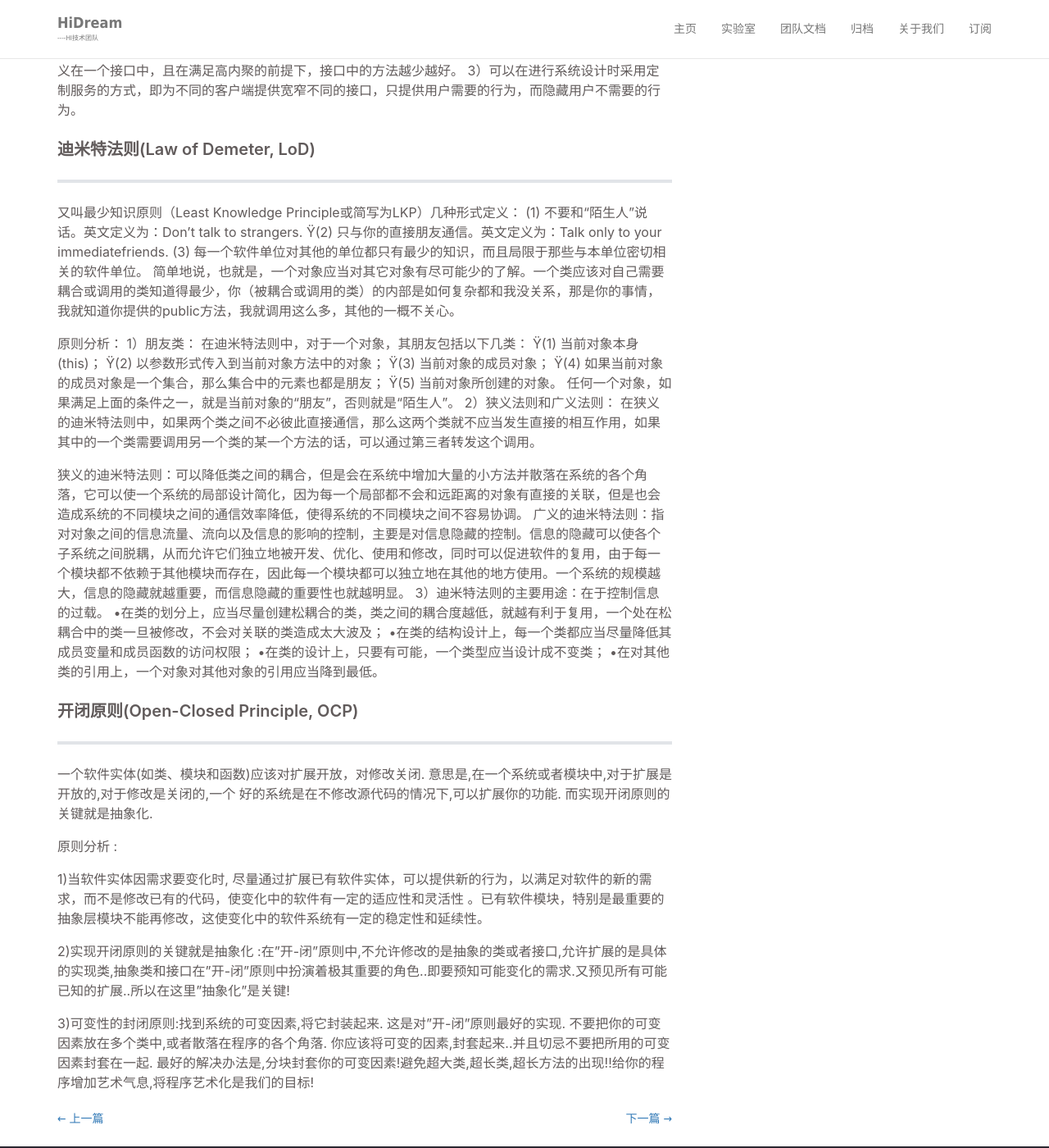
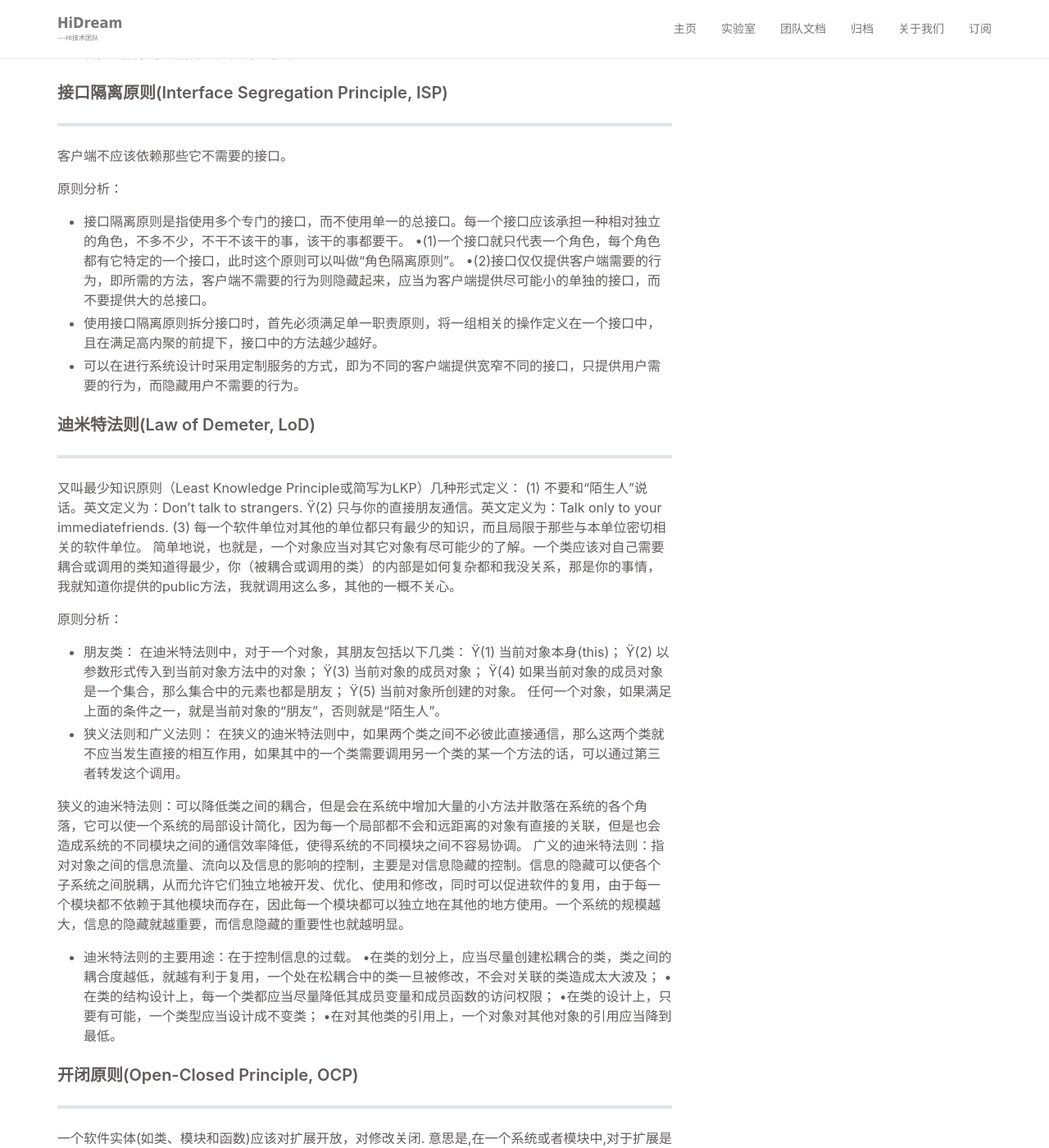
Before and after one commit to DreamHi/DreamHi.github.io, a Jekyll site: the page built from _posts/others/2017-08-21-设计模式六大原则.md, in a window 1280 px wide and 1400 px high, scrolled down 1483 px. Shown: the whole window at 82% size. Built offline with Jekyll 4.4.1, drawn with Linux system fonts in a browser that asks for light colours; comment, search, counter and statistics services are not loaded; some of the changed text lies outside the part shown.

Commit message:
Update 2017-08-21-设计模式六大原则.md

```diff
--- a/_posts/others/2017-08-21-设计模式六大原则.md
+++ b/_posts/others/2017-08-21-设计模式六大原则.md
@@ -22,9 +22,9 @@
 单一职责原则是实现高内聚、低耦合
 
 原则分析：
-1)一个类（或者大到模块，小到方法）承担的职责越多，它被复用的可能性越小，而且如果一个类承担的职责过多，就相当于将这些职责耦合在一起，当其中一个职责变化时，可能会影响其他职责的运作。
-2)类的职责主要包括两个方面：数据职责和行为职责，数据职责通过其属性来体现，而行为职责通过其方法来体现。
-3)单一职责原则是实现高内聚、低耦合的指导方针，在很多代码重构手法中都能找到它的存在，它是最简单但又最难运用的原则，需要设计人员发现类的不同职责并将其分离，而发现类的多重职责需要设计人员具有较强的分析设计能力和相关重构经验。
+* 一个类（或者大到模块，小到方法）承担的职责越多，它被复用的可能性越小，而且如果一个类承担的职责过多，就相当于将这些职责耦合在一起，当其中一个职责变化时，可能会影响其他职责的运作。
+* 类的职责主要包括两个方面：数据职责和行为职责，数据职责通过其属性来体现，而行为职责通过其方法来体现。
+* 单一职责原则是实现高内聚、低耦合的指导方针，在很多代码重构手法中都能找到它的存在，它是最简单但又最难运用的原则，需要设计人员发现类的不同职责并将其分离，而发现类的多重职责需要设计人员具有较强的分析设计能力和相关重构经验。
 
 ### 里氏代换原则(Liskov Substitution Principle, LSP)
 --------
@@ -32,9 +32,9 @@
 所有引用基类（父类）的地方必须能透明地使用其子类的对象。即子类能够必须能够替换基类能够从出现的地方。子类也能在基类 的基础上新增行为。
 
 原则分析：
-1）讲的是基类和子类的关系，只有这种关系存在时，里氏代换原则才存在。正方形是长方形是理解里氏代换原则的经典例子。
-2）里氏代换原则可以通俗表述为：在软件中如果能够使用基类对象，那么一定能够使用其子类对象。把基类都替换成它的子类，程序将不会产生任何错误和异常，反过来则不成立，如果一个软件实体使用的是一个子类的话，那么它不一定能够使用基类。
-3）里氏代换原则是实现开闭原则的重要方式之一，由于使用基类对象的地方都可以使用子类对象，因此在程序中尽量使用基类类型来对对象进行定义，而在运行时再确定其子类类型，用子类对象来替换父类对象。
+* 讲的是基类和子类的关系，只有这种关系存在时，里氏代换原则才存在。正方形是长方形是理解里氏代换原则的经典例子。
+* 里氏代换原则可以通俗表述为：在软件中如果能够使用基类对象，那么一定能够使用其子类对象。把基类都替换成它的子类，程序将不会产生任何错误和异常，反过来则不成立，如果一个软件实体使用的是一个子类的话，那么它不一定能够使用基类。
+* 里氏代换原则是实现开闭原则的重要方式之一，由于使用基类对象的地方都可以使用子类对象，因此在程序中尽量使用基类类型来对对象进行定义，而在运行时再确定其子类类型，用子类对象来替换父类对象。
 
 ### 依赖倒转原则(Dependency Inversion  Principle, DIP)
 --------
@@ -43,20 +43,20 @@
 2）要针对接口编程，不针对实现编程。
 
 原则分析：
-1）如果说开闭原则是面向对象设计的目标,依赖倒转原则是到达面向设计"开闭"原则的手段..如果要达到最好的"开闭"原则,就要尽量的遵守依赖倒转原则. 可以说依赖倒转原则是对"抽象化"的最好规范! 我个人感觉,依赖倒转原则也是里氏代换原则的补充..你理解了里氏代换原则,再来理解依赖倒转原则应该是很容易的。
-2）依赖倒转原则的常用实现方式之一是在代码中使用抽象类，而将具体类放在配置文件中。
-3）类之间的耦合：零耦合关系，具体耦合关系，抽象耦合关系。依赖倒转原则要求客户端依赖于抽象耦合，以抽象方式耦合是依赖倒转原则的关键。
+* 如果说开闭原则是面向对象设计的目标,依赖倒转原则是到达面向设计"开闭"原则的手段..如果要达到最好的"开闭"原则,就要尽量的遵守依赖倒转原则. 可以说依赖倒转原则是对"抽象化"的最好规范! 我个人感觉,依赖倒转原则也是里氏代换原则的补充..你理解了里氏代换原则,再来理解依赖倒转原则应该是很容易的。
+* 依赖倒转原则的常用实现方式之一是在代码中使用抽象类，而将具体类放在配置文件中。
+* 类之间的耦合：零耦合关系，具体耦合关系，抽象耦合关系。依赖倒转原则要求客户端依赖于抽象耦合，以抽象方式耦合是依赖倒转原则的关键。
 
 ### 接口隔离原则(Interface  Segregation Principle, ISP)
 --------
 客户端不应该依赖那些它不需要的接口。
 
 原则分析：
-1）接口隔离原则是指使用多个专门的接口，而不使用单一的总接口。每一个接口应该承担一种相对独立的角色，不多不少，不干不该干的事，该干的事都要干。
+* 接口隔离原则是指使用多个专门的接口，而不使用单一的总接口。每一个接口应该承担一种相对独立的角色，不多不少，不干不该干的事，该干的事都要干。
  •(1)一个接口就只代表一个角色，每个角色都有它特定的一个接口，此时这个原则可以叫做“角色隔离原则”。
  •(2)接口仅仅提供客户端需要的行为，即所需的方法，客户端不需要的行为则隐藏起来，应当为客户端提供尽可能小的单独的接口，而不要提供大的总接口。
-2）使用接口隔离原则拆分接口时，首先必须满足单一职责原则，将一组相关的操作定义在一个接口中，且在满足高内聚的前提下，接口中的方法越少越好。
-3）可以在进行系统设计时采用定制服务的方式，即为不同的客户端提供宽窄不同的接口，只提供用户需要的行为，而隐藏用户不需要的行为。
+* 使用接口隔离原则拆分接口时，首先必须满足单一职责原则，将一组相关的操作定义在一个接口中，且在满足高内聚的前提下，接口中的方法越少越好。
+* 可以在进行系统设计时采用定制服务的方式，即为不同的客户端提供宽窄不同的接口，只提供用户需要的行为，而隐藏用户不需要的行为。
 
 ### 迪米特法则(Law of  Demeter, LoD)
 --------
@@ -67,7 +67,7 @@
 简单地说，也就是，一个对象应当对其它对象有尽可能少的了解。一个类应该对自己需要耦合或调用的类知道得最少，你（被耦合或调用的类）的内部是如何复杂都和我没关系，那是你的事情，我就知道你提供的public方法，我就调用这么多，其他的一概不关心。
 
 原则分析：
-1）朋友类：
+* 朋友类：
 在迪米特法则中，对于一个对象，其朋友包括以下几类：
 Ÿ(1) 当前对象本身(this)；
 Ÿ(2) 以参数形式传入到当前对象方法中的对象；
@@ -75,12 +75,12 @@
 Ÿ(4) 如果当前对象的成员对象是一个集合，那么集合中的元素也都是朋友；
 Ÿ(5) 当前对象所创建的对象。
 任何一个对象，如果满足上面的条件之一，就是当前对象的“朋友”，否则就是“陌生人”。
-2）狭义法则和广义法则：
+* 狭义法则和广义法则：
 在狭义的迪米特法则中，如果两个类之间不必彼此直接通信，那么这两个类就不应当发生直接的相互作用，如果其中的一个类需要调用另一个类的某一个方法的话，可以通过第三者转发这个调用。
 
 狭义的迪米特法则：可以降低类之间的耦合，但是会在系统中增加大量的小方法并散落在系统的各个角落，它可以使一个系统的局部设计简化，因为每一个局部都不会和远距离的对象有直接的关联，但是也会造成系统的不同模块之间的通信效率降低，使得系统的不同模块之间不容易协调。
 广义的迪米特法则：指对对象之间的信息流量、流向以及信息的影响的控制，主要是对信息隐藏的控制。信息的隐藏可以使各个子系统之间脱耦，从而允许它们独立地被开发、优化、使用和修改，同时可以促进软件的复用，由于每一个模块都不依赖于其他模块而存在，因此每一个模块都可以独立地在其他的地方使用。一个系统的规模越大，信息的隐藏就越重要，而信息隐藏的重要性也就越明显。
-3）迪米特法则的主要用途：在于控制信息的过载。
+* 迪米特法则的主要用途：在于控制信息的过载。
 •在类的划分上，应当尽量创建松耦合的类，类之间的耦合度越低，就越有利于复用，一个处在松耦合中的类一旦被修改，不会对关联的类造成太大波及；
 •在类的结构设计上，每一个类都应当尽量降低其成员变量和成员函数的访问权限；
 •在类的设计上，只要有可能，一个类型应当设计成不变类；
@@ -92,8 +92,6 @@
 
 原则分析 :
 
-1)当软件实体因需求要变化时, 尽量通过扩展已有软件实体，可以提供新的行为，以满足对软件的新的需求，而不是修改已有的代码，使变化中的软件有一定的适应性和灵活性 。已有软件模块，特别是最重要的抽象层模块不能再修改，这使变化中的软件系统有一定的稳定性和延续性。
-
-2)实现开闭原则的关键就是抽象化 :在"开-闭"原则中,不允许修改的是抽象的类或者接口,允许扩展的是具体的实现类,抽象类和接口在"开-闭"原则中扮演着极其重要的角色..即要预知可能变化的需求.又预见所有可能已知的扩展..所以在这里"抽象化"是关键!
-
-3)可变性的封闭原则:找到系统的可变因素,将它封装起来. 这是对"开-闭"原则最好的实现. 不要把你的可变因素放在多个类中,或者散落在程序的各个角落. 你应该将可变的因素,封套起来..并且切忌不要把所用的可变因素封套在一起. 最好的解决办法是,分块封套你的可变因素!避免超大类,超长类,超长方法的出现!!给你的程序增加艺术气息,将程序艺术化是我们的目标!
+* 当软件实体因需求要变化时, 尽量通过扩展已有软件实体，可以提供新的行为，以满足对软件的新的需求，而不是修改已有的代码，使变化中的软件有一定的适应性和灵活性 。已有软件模块，特别是最重要的抽象层模块不能再修改，这使变化中的软件系统有一定的稳定性和延续性。
+* 实现开闭原则的关键就是抽象化 :在"开-闭"原则中,不允许修改的是抽象的类或者接口,允许扩展的是具体的实现类,抽象类和接口在"开-闭"原则中扮演着极其重要的角色..即要预知可能变化的需求.又预见所有可能已知的扩展..所以在这里"抽象化"是关键!
+* 可变性的封闭原则:找到系统的可变因素,将它封装起来. 这是对"开-闭"原则最好的实现. 不要把你的可变因素放在多个类中,或者散落在程序的各个角落. 你应该将可变的因素,封套起来..并且切忌不要把所用的可变因素封套在一起. 最好的解决办法是,分块封套你的可变因素!避免超大类,超长类,超长方法的出现!!给你的程序增加艺术气息,将程序艺术化是我们的目标!
```
